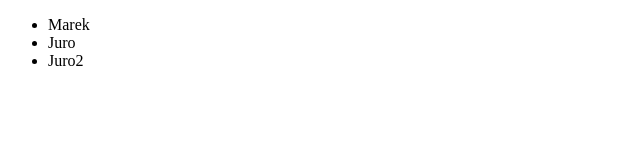
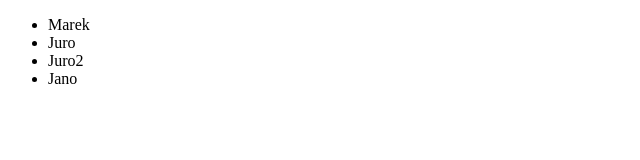
Before and after one commit to trenccan777/test, a plain HTML site: page index.html in a window 1280 px wide. Shown: the full height of the page, 0-640 px from the left. Drawn offline with Linux system fonts and the light colour scheme.

Commit message:
Add name Jano

```diff
--- a/index.html
+++ b/index.html
@@ -10,6 +10,7 @@
         <li>Marek</li>
         <li>Juro</li>
         <li>Juro2</li>
+        <li>Jano</li>
 
 
     </ul>
```
